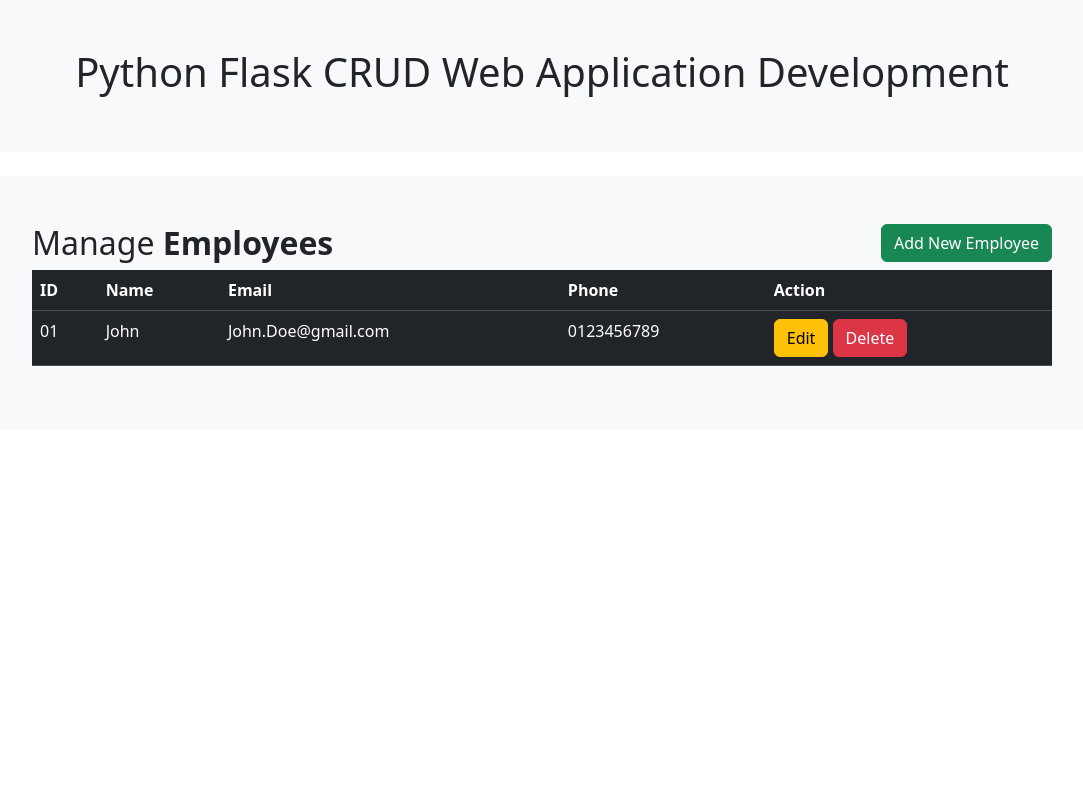
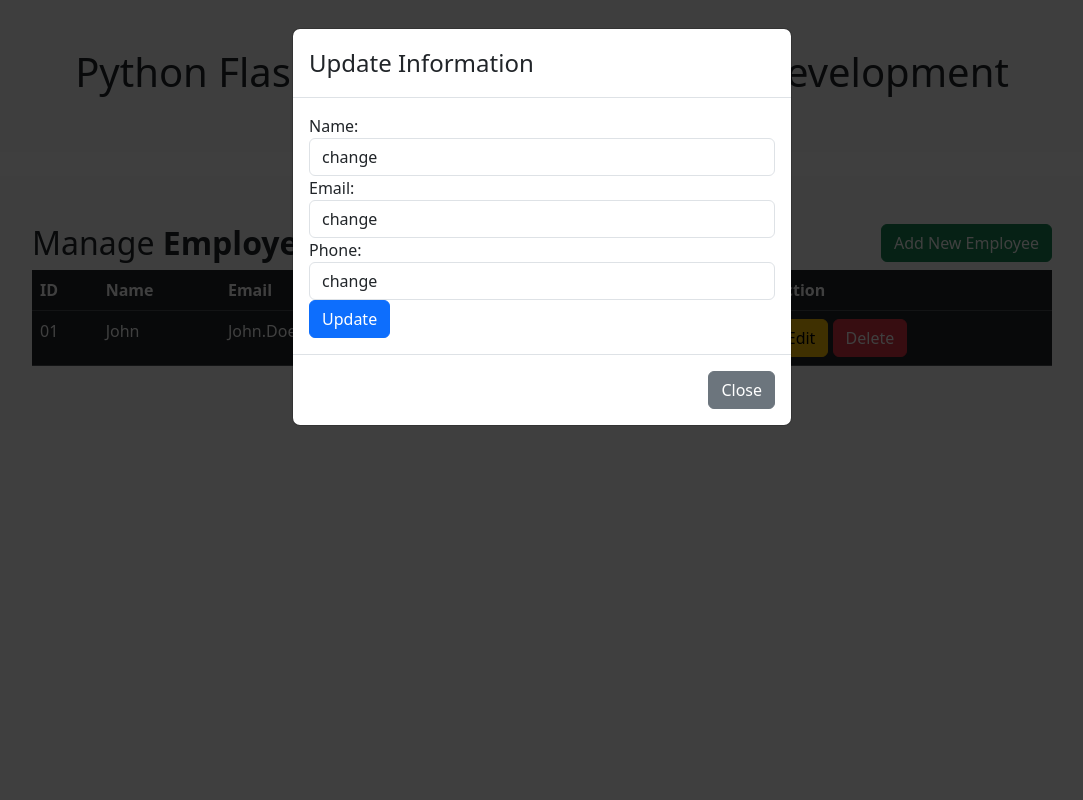
Before and after one commit to felixprajna-santoso/PSO-FP-Kelompok8-DevOps, a Flask app: page / in a window 1280 px wide, after a click on "Edit". Shown: the whole page, without its empty margins (98-1181 px from the left). Run offline with Flask 3, Linux system fonts and the light colour scheme; some libraries are stand-ins or nearby versions.

Commit message:
Added Edit Employee form and integrate with existing existing employee information

```diff
--- a/templates/index.html
+++ b/templates/index.html
@@ -33,6 +33,57 @@
                             <a href="" class="btn btn-danger btn-xs" onclick="return confirm('Are You Sure You Want to Delete')">Delete</a>
                         </td>
                     </tr>
+
+                    <div id="modal-edit" class="modal fade" role="dialog">
+                        <div class="modal-dialog">
+                            <div class="modal-content">
+                                <div class="modal-header">
+                                    <h4 class="modal-title">Update Information</h4>
+                                </div>
+                                <div class="modal-body">
+                                    <form action="" method="POST">
+
+                                        <div class="form-group">
+
+                                            <label>Name:</label>
+                                            <input type="hidden" name="id" value="id">
+                                            <input type="text" class="form-control" name="name" value="change">
+
+                                        </div>
+
+
+                                            <div class="form-group">
+
+                                            <label>Email:</label>
+                                            <input type="email" class="form-control" name="email" value="change">
+
+                                        </div>
+
+                                            <div class="form-group">
+
+                                            <label>Phone:</label>
+                                            <input type="tel" class="form-control" name="phone" value="change">
+
+                                        </div>
+
+                                            <div class="form-group">
+
+                                            <button type="submit" class="btn btn-primary">Update</button>
+
+
+                                        </div>
+
+
+
+
+                                    </form>
+                                </div>
+                                <div class="modal-footer">
+                                            <button type="button" class="btn btn-secondary" data-bs-dismiss="modal">Close</button>
+                                </div>
+                            </div>
+                        </div>
+                    </div>
 
                 </table>
 
@@ -77,13 +128,14 @@
 
                                 </div>
 
-                                <div class="modal-footer">
-                                    <button type="button" class="btn btn-secondary" data-bs-dismiss="modal">Close</button>
-                                </div>
 
 
                             </form>
                         </div>
+                         <div class="modal-footer">
+                                    <button type="button" class="btn btn-secondary" data-bs-dismiss="modal">Close</button>
+                        </div>
+
                     </div>
                 </div>
             </div>
```
